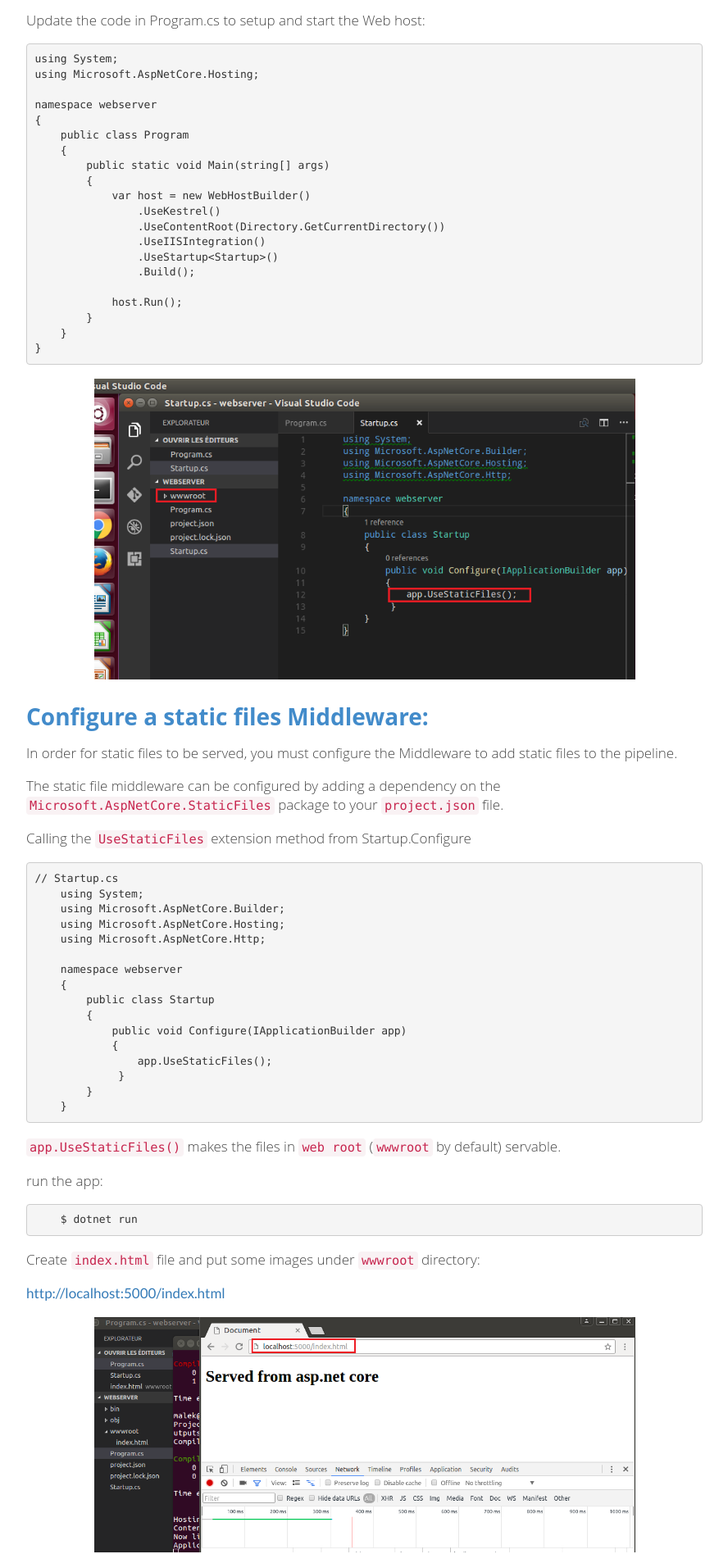
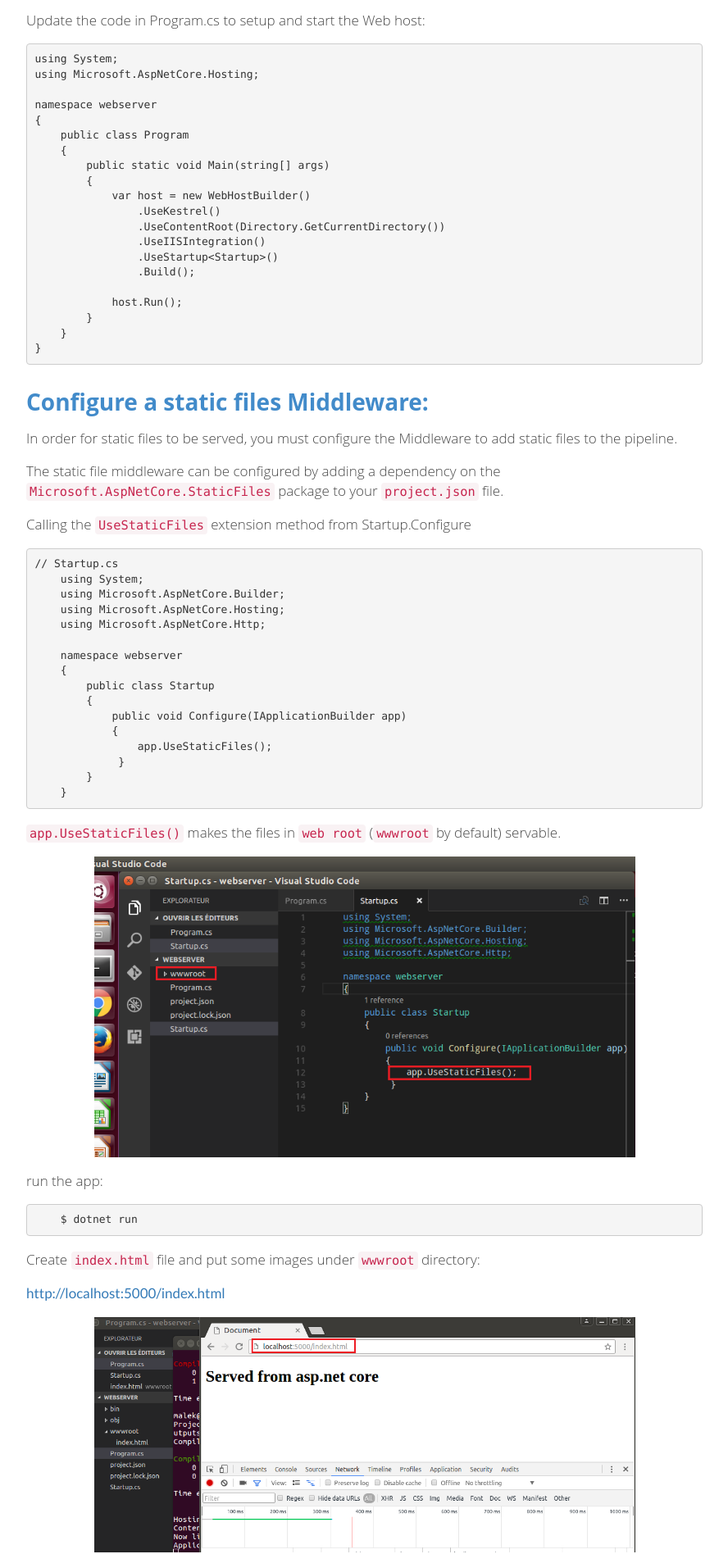
Before and after one commit to malekbenz/malekbenz, a Jekyll site: the page built from _posts/2016-08-10-Serving-static-content-with-AspNet-core.md, in a window 1280 px wide. Shown: the part 2641-4537 px from the top of the page at 82% size, without its empty margins (53-941 px from the left). Built offline with Jekyll 4.4.1, drawn with Linux system fonts in a browser that asks for light colours; nearby versions of some CDN libraries; comment, search, counter and statistics services are not loaded.

Commit message:
justify images

````diff
--- a/_posts/2016-08-10-Serving-static-content-with-AspNet-core.md
+++ b/_posts/2016-08-10-Serving-static-content-with-AspNet-core.md
@@ -94,7 +94,6 @@ namespace webserver
 }
 ```
 
-![CMD](/images/dotnet/webserverStartup.png){:class="img-responsive" :max-width="80%"}
 
 ## Configure a static files Middleware:
 
@@ -126,7 +125,10 @@ Calling the `UseStaticFiles` extension method from Startup.Configure
 ```
 `app.UseStaticFiles()` makes the files in `web root` (`wwwroot` by default) servable.
 
+![CMD](/images/dotnet/webserverStartup.png){:class="img-responsive" :max-width="80%"}
+
 run the app:
+
 ```
     $ dotnet run
 ```
````
